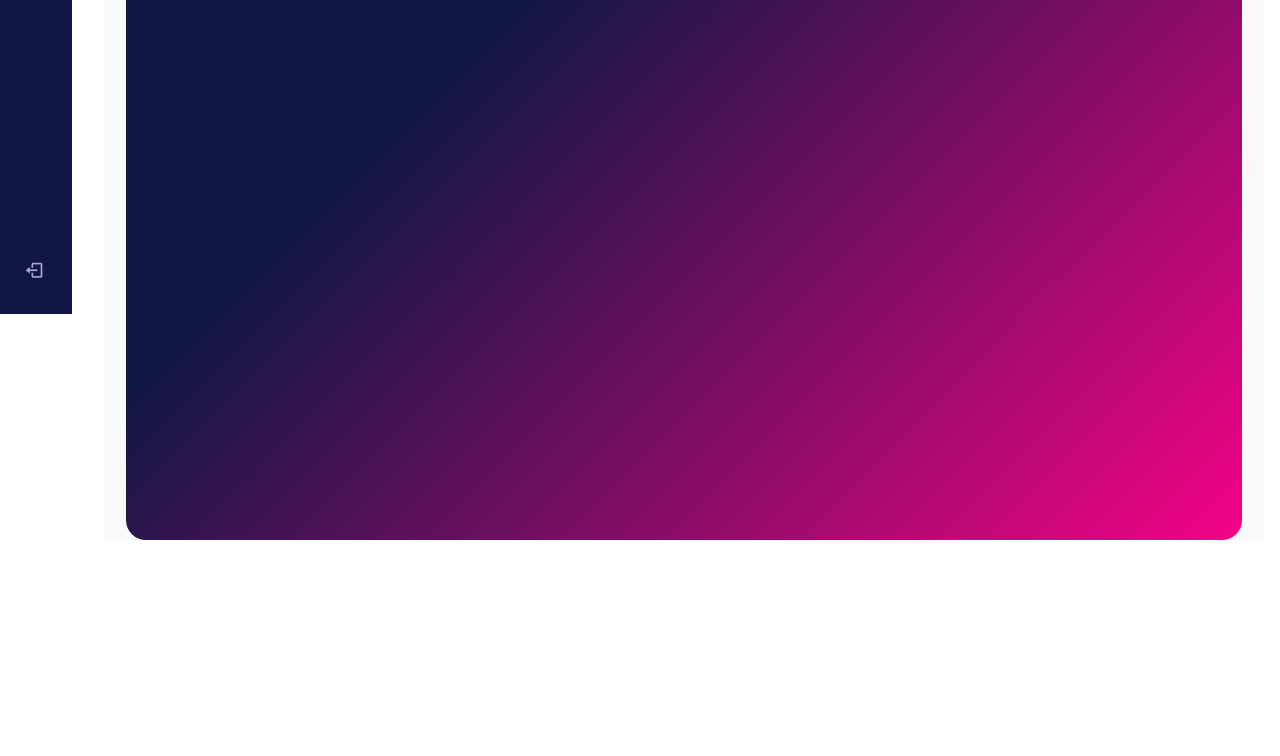
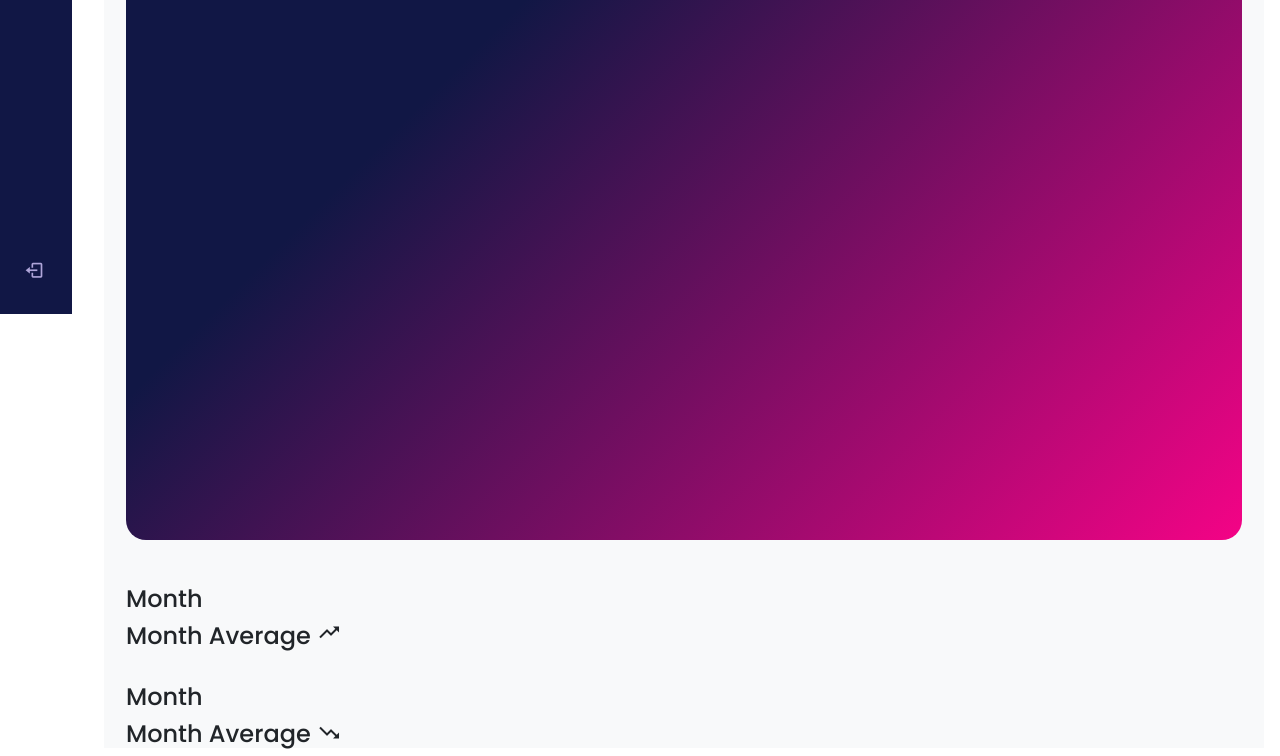
Before and after one commit to JuanCarrill0/LabUDistrital, a plain HTML site: page PaginaPrincipal/index.html in a window 1280 px wide. Shown: the part 486-1242 px from the top of the page. Before the commit the page ends 1047 px from the top, so only its background shows below. Drawn offline with nearby package versions, Linux system fonts and the light colour scheme; files whose address does not match are found by name.

Commit message:
Graphs template

```diff
--- a/PaginaPrincipal/index.html
+++ b/PaginaPrincipal/index.html
@@ -75,7 +75,7 @@
     <div class="container">
       <section id="profile">
         <div class="leftProfile">
-          <img src="assets/Profile Img.jpg" id="profileImg" alt="" />
+          <img src="/assets/Profile Img.jpg" id="profileImg" alt="" />
           <div id="profileData">
             <h2 id="profileName">Nicolas Mayorga</h2>
             <h2 id="profileType">Natural</h2>
@@ -92,7 +92,30 @@
         <div class="total">Total: $<span id="totalMoney">5000</span></div>
       </section>
       <section id="money"></section>
-      <section id="wallet"></section>
+      <section id="Graphs">
+        <div id="depositInfo" class="graphsDiv">
+          <div id="depositGraph" class="Graphs">
+            <img src="" alt="">
+          </div>
+          <div id="depositResume">
+            <h4 class="depositTitles">Month</h4>
+            <h4 class="depositTitles">Month Average <i class='bx bx-trending-up'></i></h4>
+            <div id="depositMonthlist"></div>
+            <div id="depositAverageList"></div>
+          </div>
+        </div>
+        <div id="spendInfo" class="graphsDiv">
+          <div id="spendGraph" class="Graphs">
+            <img src="" alt="">
+          </div>
+          <div id="spendResume">
+            <h4 id="spendMonthH" class="spendTitles">Month</h4>
+            <h4 id="spendAverageH" class="spendTitles">Month Average <i class='bx bx-trending-down'></i></h4>
+            <div id="spendMonthlist"></div>
+            <div id="spendAverageList"></div>
+          </div>
+        </div>
+      </section>
     </div>
   </main>
   <!--Container Main end-->
```
